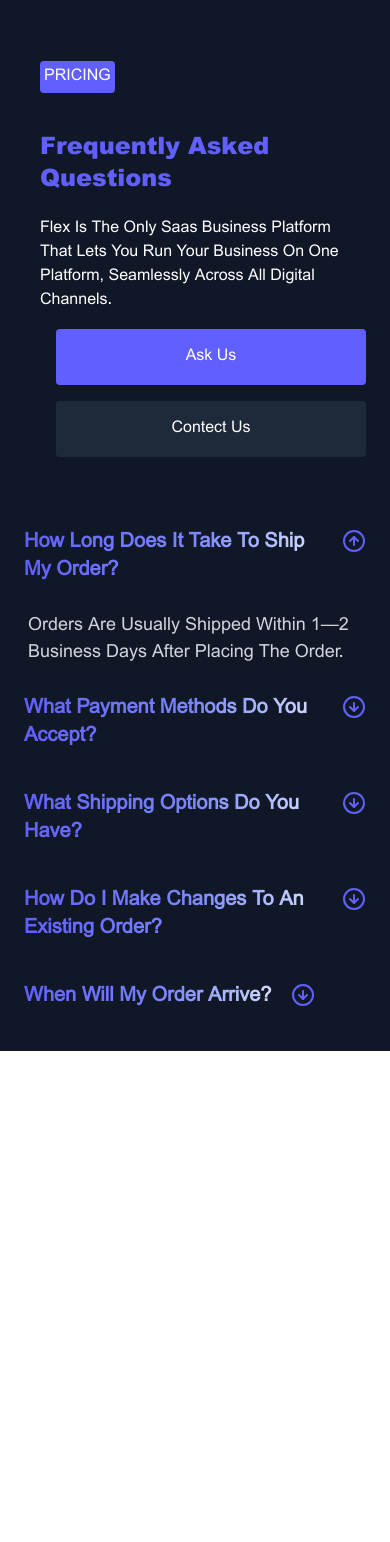
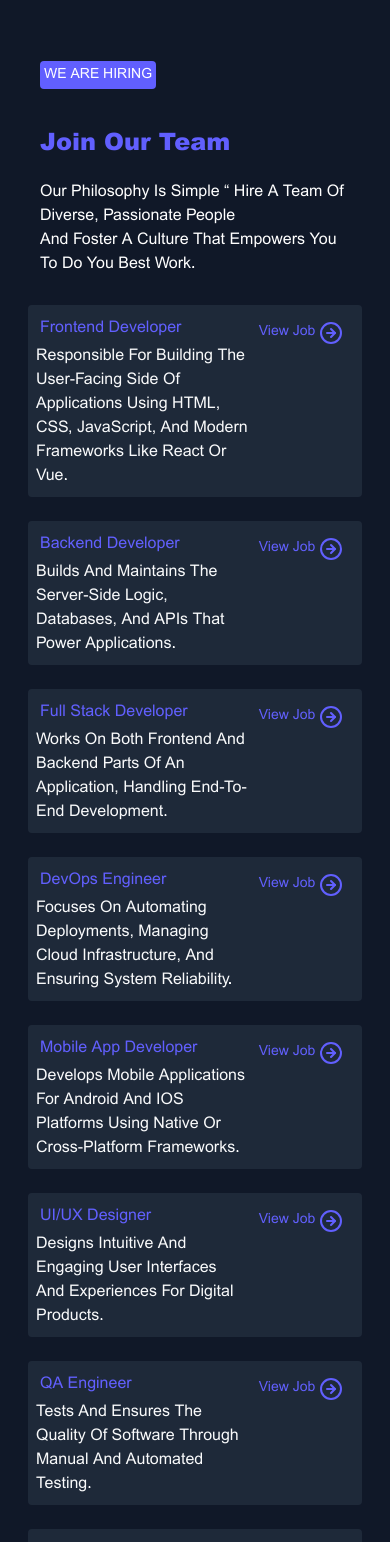
Before and after one commit to jumhuur/Flex-react-tailwindcss, a React (Vite) app: page / in a window 390 px wide. Shown: the part 7840-9382 px from the top of the page. Before the commit the page ends 8911 px from the top, so only its background shows below. Built offline with nearby package versions, Linux system fonts and the light colour scheme.

Commit message:
added careers section

```diff
--- a/src/App.tsx
+++ b/src/App.tsx
@@ -1,3 +1,4 @@
+import Careers from "./components/Careers/Careers";
 import Getstart from "./components/CTA/Getstart";
 import Faq from "./components/Faq/Faq";
 import Features_web from "./components/Features/Features";
@@ -13,8 +14,9 @@ function App() {
         <HeroSection />
         <Getstart />
         <Features_web />
+        <Pricing_cards />
         <Team />
-        <Pricing_cards />
+        <Careers />
         <Faq />
       </div>
     </>
--- /dev/null
+++ b/src/components/Careers/Careers.tsx
@@ -0,0 +1,26 @@
+import Jobs from "./Jobs";
+
+const Careers = () => {
+  return (
+    <div className="bg-gray-900">
+      <div className="container py-5 md:py-8 lg:py-10">
+        <div className="flex justify-center items-start flex-col p-5">
+          <span className="bg-indigo-500 text-white rounded p-1 my-5 text-sm uppercase">
+            WE ARE HIRING
+          </span>
+          <h2 className="text-indigo-500 text-2xl md:text-2xl lg:text-4xl fonBold my-5">
+            Join our team
+          </h2>
+          <p className="text-white text-base">
+            Our philosophy is simple — hire a team of diverse, passionate people
+            <br />
+            and foster a culture that empowers you to do you best work.
+          </p>
+        </div>
+        <Jobs />
+      </div>
+    </div>
+  );
+};
+
+export default Careers;
--- /dev/null
+++ b/src/components/Careers/Jobs.tsx
@@ -0,0 +1,75 @@
+import { CircleArrowRightIcon } from "lucide-react";
+const Jobs = () => {
+  const jobs = [
+    {
+      id: 1,
+      title: "Frontend Developer",
+      desc: "Responsible for building the user-facing side of applications using HTML, CSS, JavaScript, and modern frameworks like React or Vue.",
+    },
+    {
+      id: 2,
+      title: "Backend Developer",
+      desc: "Builds and maintains the server-side logic, databases, and APIs that power applications.",
+    },
+    {
+      id: 3,
+      title: "Full Stack Developer",
+      desc: "Works on both frontend and backend parts of an application, handling end-to-end development.",
+    },
+    {
+      id: 4,
+      title: "DevOps Engineer",
+      desc: "Focuses on automating deployments, managing cloud infrastructure, and ensuring system reliability.",
+    },
+    {
+      id: 5,
+      title: "Mobile App Developer",
+      desc: "Develops mobile applications for Android and iOS platforms using native or cross-platform frameworks.",
+    },
+    {
+      id: 6,
+      title: "UI/UX Designer",
+      desc: "Designs intuitive and engaging user interfaces and experiences for digital products.",
+    },
+    {
+      id: 7,
+      title: "QA Engineer",
+      desc: "Tests and ensures the quality of software through manual and automated testing.",
+    },
+    {
+      id: 8,
+      title: "Cloud Engineer",
+      desc: "Builds and maintains cloud-based systems and services, ensuring scalability and security.",
+    },
+    {
+      id: 9,
+      title: "API Developer",
+      desc: "Specializes in designing, developing, and maintaining APIs for applications and integrations.",
+    },
+  ];
+
+  return (
+    <div className="grid max-sm:grid-cols-1 md:grid-cols-2 lg:grid-cols-3  p-2 md:p-6 lg:p-6 gap-6">
+      {jobs.map((Job) => (
+        <div
+          key={Job.id}
+          className="bg-gray-800 rounded  p-2 md:p-4 flex justify-center items-center"
+        >
+          <div className="w-2/3">
+            <h2 className="font-medium text-base md:text-1xl text-indigo-500 capitalize m-1">
+              {Job.title}
+            </h2>
+            <p className="text-gray-50 text-base capitalize">{Job.desc}</p>
+          </div>
+          <div className="flex justify-center items-start w-1/3 h-full">
+            <button className=" flex justify-center items-center text-[14px] bg-transparent text-indigo-500 font-medium capitalize rounded p-2 gap-1 cursor-pointer hover:bg-indigo-700 hover:text-gray-50 transition-all duration-300">
+              View Job <CircleArrowRightIcon />{" "}
+            </button>
+          </div>
+        </div>
+      ))}
+    </div>
+  );
+};
+
+export default Jobs;
--- a/src/components/Faq/Faq.tsx
+++ b/src/components/Faq/Faq.tsx
@@ -1,5 +1,4 @@
 import Q_Answers from "./Q_answers";
-
 const Faq = () => {
   return (
     <div className="bg-gray-900">
@@ -7,7 +6,7 @@ const Faq = () => {
         <div className="flex items-center justify-center flex-col md:flex-row  w-full gap-x-4 gap-y-4">
           <div className="w-full md:w-1/2 flex justify-center items-start flex-col p-5">
             <span className="bg-indigo-500 text-white rounded p-1 my-5 text-base uppercase font-medium">
-              PRICING
+              FAQ
             </span>
             <h2 className="text-indigo-500 text-2xl md:text-3xl lg:text-5xl fonBold my-5">
               Frequently Asked Questions
--- a/src/components/Nav/nav.tsx
+++ b/src/components/Nav/nav.tsx
@@ -19,15 +19,16 @@ const Nav = () => {
           </div>
           <div className="hidden lg:block">
             <ul className="h-[80px] flex justify-center items-center space-x-4">
-              <li className=" flex justify-center items-center border-b-2 border-transparent hover:border-b-2 hover:border-green-500 transition duration-300 ">
+              <li className=" flex justify-center items-center border-b-2 border-transparent hover:border-b-2 hover:border-indigo-500 transition duration-300 ">
                 <Link
                   className="text-base text-gray-900 dark:text-white hover:text-gray-900 dark:hover:text-gray-50 transition duration-300 capitalize"
                   to={"#"}
                 >
-                  {Lang.nav.Product}
+                  {/* {Lang.nav.Product} */}
+                  Home
                 </Link>
               </li>
-              <li className="flex justify-center items-center border-b-2 border-transparent hover:border-b-2 hover:border-green-500 transition duration-300">
+              <li className="flex justify-center items-center border-b-2 border-transparent hover:border-b-2 hover:border-indigo-500 transition duration-300">
                 <Link
                   className="text-base text-gray-900 dark:text-white hover:text-gray-900 dark:hover:text-gray-50  transition-colors duration-300 capitalize"
                   to={"#"}
@@ -35,7 +36,7 @@ const Nav = () => {
                   {Lang.nav.Features}
                 </Link>
               </li>
-              <li className="flex justify-center items-center border-b-2 border-transparent hover:border-b-2 hover:border-green-500 transition duration-300 ">
+              <li className="flex justify-center items-center border-b-2 border-transparent hover:border-b-2 hover:border-indigo-500 transition duration-300 ">
                 <Link
                   className="text-base text-gray-900 dark:text-white hover:text-gray-900 dark:hover:text-gray-50  transition-colors duration-300 capitalize"
                   to={"#"}
@@ -43,21 +44,23 @@ const Nav = () => {
                   {Lang.nav.Pricing}
                 </Link>
               </li>
-              <li className="flex justify-center items-center border-b-2 border-transparent hover:border-b-2 hover:border-green-500 transition duration-300 ">
+              <li className="flex justify-center items-center border-b-2 border-transparent hover:border-b-2 hover:border-indigo-500 transition duration-300 ">
                 <Link
                   className="text-base text-gray-900 dark:text-white hover:text-gray-900 dark:hover:text-gray-50  transition-colors duration-300 capitalize"
                   to={"#"}
                 >
-                  {Lang.nav.Resources}
+                  {/* {Lang.nav.Resources} */}
+                  Our Team
                 </Link>
               </li>
 
-              <li className="flex justify-center items-center border-b-2 border-transparent hover:border-b-2 hover:border-green-500 transition duration-300 ">
+              <li className="flex justify-center items-center border-b-2 border-transparent hover:border-b-2 hover:border-indigo-500 transition duration-300 ">
                 <Link
                   className="text-base text-gray-900 dark:text-white hover:text-gray-900 dark:hover:text-gray-50 transition-colors duration-300 capitalize"
                   to={"#"}
                 >
-                  {Lang.nav.Mode}
+                  {/* {Lang.nav.Mode} */}
+                  Careers
                 </Link>
               </li>
             </ul>
```
Also changed, not shown: public/Images/Favicon.svg.
